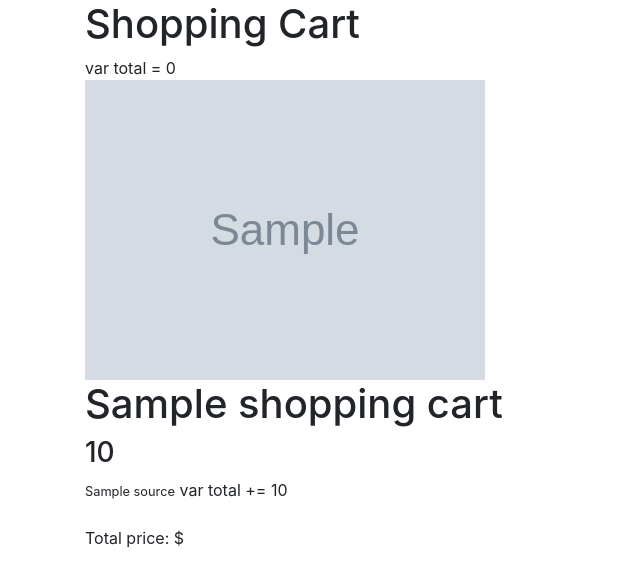
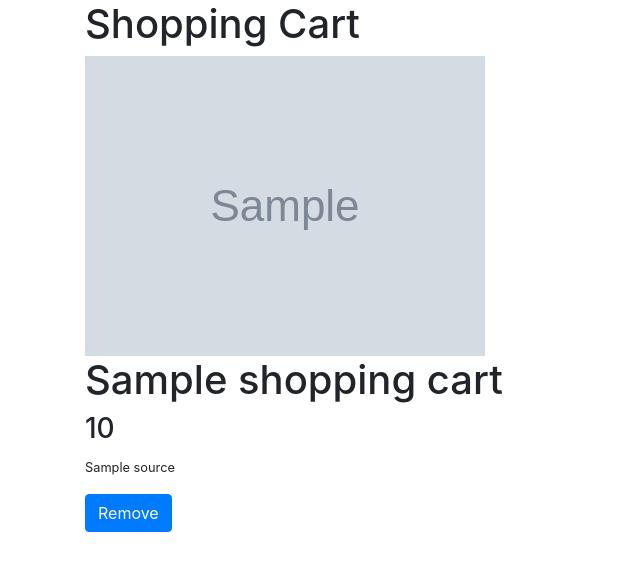
Before and after one commit to KitsuneNoctus/Contractor-Project, a Flask app: page /shopping_cart in a window 1280 px wide. Shown: the part 56-643 px from the top of the page, without its empty margins (0-640 px from the left). Run offline with Flask 2, Linux system fonts and the light colour scheme; grey boxes marked "Sample" are stand-in pictures; a database or web service that is not in the repository returns one stand-in record (values such as "Sample title"); some libraries are stand-ins or nearby versions.

Commit message:
Added remove from shopping cart

```diff
--- a/app.py
+++ b/app.py
@@ -100,14 +100,18 @@ def shopping_cart_show():
     """Will show entire shopping cart"""
     return render_template('shopping_cart.html', shopping_cart=shopping_cart.find())
     pass
-
+#Create item list to use ------------------
 @app.route('/shopping_cart/<fabric_id>/add_item', methods=['POST'])
 def shopping_cart_add(fabric_id):
     new_item = fabrics.find_one({'_id': ObjectId(fabric_id)})
     item_id = shopping_cart.insert_one(new_item)
     return redirect(url_for('index'))
-    pass
 
+#Remove the item -------------
+@app.route('/shopping_cart/<item_id>/remove', methods=['POST'])
+def shopping_cart_remove(item_id):
+    shopping_cart.delete_one({'_id': ObjectId(item_id)})
+    return redirect(url_for('shopping_cart_show'))
 
 if __name__=='__main__':
     app.run(debug=True, host='0.0.0.0', port=os.environ.get('PORT', 5000))
--- a/templates/shopping_cart.html
+++ b/templates/shopping_cart.html
@@ -2,26 +2,31 @@
 {% extends 'base.html' %}
 {% block content %}
 
-<script>
+<!-- <script>
     function myFunction() {
       var total = 0;
       document.getElementById("myText").innerHTML = number;
     }
-  </script>
+  </script> -->
 
 <h1>Shopping Cart</h1>
 <div>
-    var total = 0
+    <!-- var total = 0 -->
     {% for item in shopping_cart %}
     <div>
         <img src='{{item.image_url}}' height = auto width = auto>
         <h1>{{ item.name }}</h1>
         <h3>{{ item.price }}</h3>
         <small>{{ item.source }}</small>
-        var total += {{ item.price }}
+
+        <p><form method='POST' action='/shopping_cart/{{ item._id }}/remove'>
+                <button class='btn btn-primary' type='submit'>Remove</button>
+            </form></p>
+
+        <!-- var total += {{ item.price }} -->
     </div>
     {% endfor %}
     <br>
-    <p>Total price: $<span id="myText"></span></p>
+    <!-- <p>Total price: $<span id="myText"></span></p> -->
 </div>
 {% endblock %}
```
